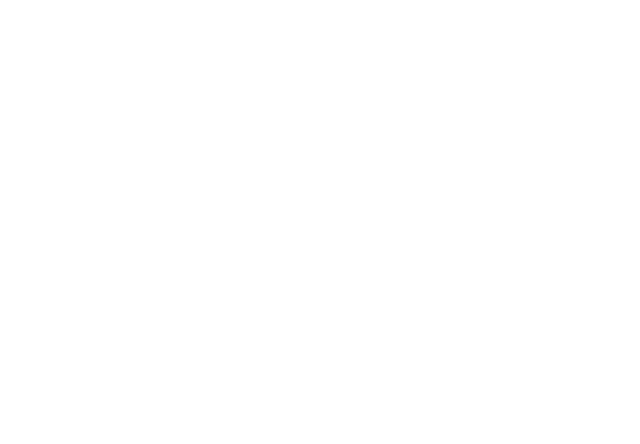
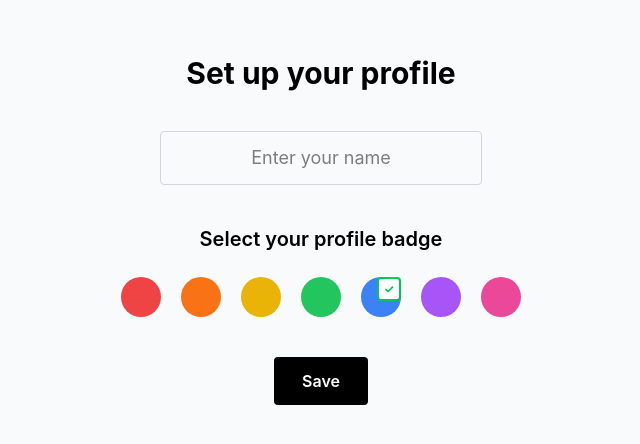
Before and after one commit to danielburnayev/WEB103-Capstone-Project, a React (Vite) app in the folder src/client/: page /join/profile in a window 1280 px wide. Before the commit this address had no page. Shown: the part 170-614 px from the top of the page, without its empty margins (319-959 px from the left). Built offline with nearby package versions, Linux system fonts and the light colour scheme.

Commit message:
Set up join calendar page and corresponding proifle set up page to keep it more llke Kahoot

```diff
--- a/src/client/src/App.jsx
+++ b/src/client/src/App.jsx
@@ -1,6 +1,8 @@
 import { BrowserRouter, Routes, Route } from 'react-router-dom'
 import LandingPage from './pages/LandingPage.jsx'
 import SharedCalendarPage from './pages/SharedCalendarPage.jsx'
+import JoinCalendarPage from './pages/JoinCalendarPage.jsx'
+import ProfileSetupPage from './pages/ProfileSetupPage.jsx'
 
 function App() {
   return (
@@ -8,6 +10,8 @@
       <Routes>
         <Route path="/" element={<LandingPage />} />
         <Route path="/calendar/:code" element={<SharedCalendarPage />} />
+        <Route path="/join" element={<JoinCalendarPage />} />
+        <Route path="/join/profile" element={<ProfileSetupPage />} />
         {/* Add new routes here */}
       </Routes>
     </BrowserRouter>
--- /dev/null
+++ b/src/client/src/pages/JoinCalendarPage.jsx
@@ -0,0 +1,38 @@
+import { useState } from "react";
+import { useNavigate } from "react-router-dom";
+
+function JoinCalendarPage() {
+  const [pin, setPin] = useState("");
+  const navigate = useNavigate();
+
+  function handleSubmit(e) {
+    e.preventDefault();
+    if (!pin.trim()) return;
+    navigate("/join/profile", { state: { pin } });
+  }
+
+  return (
+    <div className="flex flex-col h-screen">
+      <main className="flex flex-col flex-1 items-center justify-center gap-8">
+        <h1 className="text-4xl font-bold tracking-tight">InSync Calendar</h1>
+        <form onSubmit={handleSubmit} className="flex flex-col gap-4 w-80">
+          <input
+            type="text"
+            placeholder="Calendar PIN"
+            value={pin}
+            onChange={(e) => setPin(e.target.value)}
+            className="border border-gray-300 rounded px-4 py-3 text-center text-lg"
+          />
+          <button
+            type="submit"
+            className="bg-black text-white py-3 rounded font-semibold"
+          >
+            Enter
+          </button>
+        </form>
+      </main>
+    </div>
+  );
+}
+
+export default JoinCalendarPage;
--- /dev/null
+++ b/src/client/src/pages/ProfileSetupPage.jsx
@@ -0,0 +1,76 @@
+import { useState } from "react";
+import { useLocation, useNavigate } from "react-router-dom";
+
+const colorOptions = [
+  { label: "Red", value: "#ef4444" },
+  { label: "Orange", value: "#f97316" },
+  { label: "Yellow", value: "#eab308" },
+  { label: "Green", value: "#22c55e" },
+  { label: "Blue", value: "#3b82f6" },
+  { label: "Purple", value: "#a855f7" },
+  { label: "Pink", value: "#ec4899" },
+];
+
+function ProfileSetupPage() {
+  const { state } = useLocation();
+  const pin = state?.pin ?? "";
+  const navigate = useNavigate();
+
+  const [username, setUsername] = useState("");
+  const [selectedColor, setSelectedColor] = useState(colorOptions[4].value);
+
+  function handleSubmit(e) {
+    e.preventDefault();
+    if (!username.trim()) return;
+    navigate(`/calendar/${pin}`, { state: { username, color: selectedColor } });
+  }
+
+  return (
+    <div className="flex flex-col h-screen bg-gray-50">
+      <main className="flex flex-col flex-1 items-center justify-center gap-10">
+        <h2 className="text-3xl font-bold">Set up your profile</h2>
+
+        <form onSubmit={handleSubmit} className="flex flex-col items-center gap-10 w-full max-w-md px-6">
+          <input
+            type="text"
+            placeholder="Enter your name"
+            value={username}
+            onChange={(e) => setUsername(e.target.value)}
+            className="border border-gray-300 rounded px-4 py-3 text-center text-lg"
+          />
+
+          <div className="flex flex-col items-center gap-6 w-full">
+            <p className="text-xl font-semibold">Select your profile badge</p>
+            <div className="flex flex-row gap-5 flex-wrap justify-center">
+              {colorOptions.map((color) => (
+                <button
+                  key={color.value}
+                  type="button"
+                  onClick={() => setSelectedColor(color.value)}
+                  className="relative w-10 h-10 rounded-full transition-transform hover:scale-110"
+                  style={{ backgroundColor: color.value }}
+                  aria-label={color.label}
+                >
+                  {selectedColor === color.value && (
+                    <span className="absolute top-0 right-0 bg-white border-2 border-green-500 rounded text-green-500 text-xs w-6 h-6 flex items-center justify-center font-bold">
+                      ✓
+                    </span>
+                  )}
+                </button>
+              ))}
+            </div>
+          </div>
+
+          <button
+            type="submit"
+            className="bg-black text-white py-3 rounded font-semibold px-7"
+          >
+            Save
+          </button>
+        </form>
+      </main>
+    </div>
+  );
+}
+
+export default ProfileSetupPage;
```
